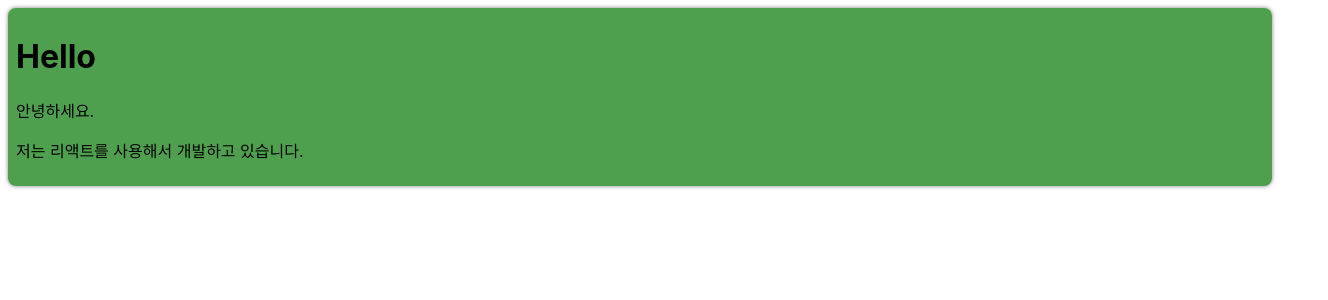
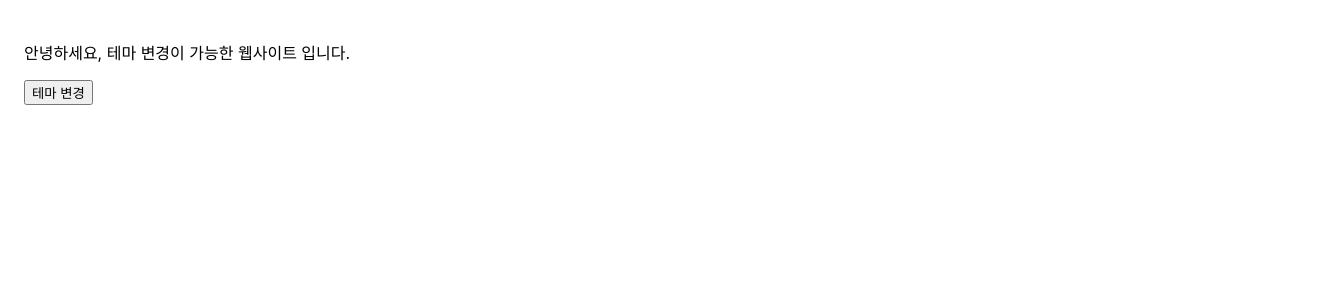
Before and after one commit to dyeon-dev/react-app, a React (Create React App) app: page / in a window 1280 px wide. Shown: the top 300 px of the page, 1328 px wide, since content can reach past the window. Built offline with nearby package versions, Linux system fonts and the light colour scheme.

Commit message:
ch14. 컨텍스트

```diff
--- /dev/null
+++ b/src/chapter_14/DarkOrLight.jsx
@@ -0,0 +1,23 @@
+import { useState, useCallback } from "react";
+import ThemeContext from "./ThemeContext";
+import MainContent from "./MainContent";
+
+function DarkOrLight(props) {
+    const [theme, setTheme] = useState("light");
+
+    const toggleTheme = useCallback(() => {
+        if(theme=="light") {
+            setTheme("dark");
+        } else if(theme=="dark") {
+            setTheme("light")
+        }
+    }, [theme]);
+
+    return (
+        <ThemeContext.Provider value={{theme, toggleTheme}}>
+            <MainContent/>
+        </ThemeContext.Provider>
+    )
+}
+
+export default DarkOrLight;
--- /dev/null
+++ b/src/chapter_14/MainContent.jsx
@@ -0,0 +1,25 @@
+import { useContext } from "react";
+import ThemeContext from "./ThemeContext";
+
+// ThemeContext로부터 현재 설정된 테마 값을 받아와 실제 화면의 콘텐츠를 렌더링하는 역할을 한다.
+
+function MainContent(props) {
+    const { theme, toggleTheme } = useContext(ThemeContext); // 테마 변경 버튼을 누를 경우 ThemeContext로부터 받은 toggleTheme() 함수를 호출하여ThemeContext 값을 변경하는 역할
+
+    return (
+        <div
+            style={{
+                width: "100vw",
+                height: "100vh",
+                padding: "1.5rem",
+                backgroundColor: theme == "light" ? "white" : "black",
+                color: theme == "light" ? "black" : "white",
+            }}
+        >
+            <p>안녕하세요, 테마 변경이 가능한 웹사이트 입니다.</p>
+            <button onClick={toggleTheme}>테마 변경</button>
+        </div>
+    );
+}
+
+export default MainContent;
--- /dev/null
+++ b/src/chapter_14/ThemeContext.jsx
@@ -0,0 +1,7 @@
+import React from "react";
+
+const ThemeContext = React.createContext();
+
+ThemeContext.displayName="ThemeContext";
+
+export default ThemeContext;
--- a/src/index.js
+++ b/src/index.js
@@ -16,11 +16,12 @@
 import TemperatureInput from './chapter_12/TemperatureInput';
 import Calculator from './chapter_12/Calculator';
 import ProfileCard from './chapter_13/ProfileCard';
+import DarkOrLight from './chapter_14/DarkOrLight';
 
 const root = ReactDOM.createRoot(document.getElementById('root'));
 root.render(
   <React.StrictMode>
-    <ProfileCard />
+    <DarkOrLight />
   </React.StrictMode>
 );
 
```
